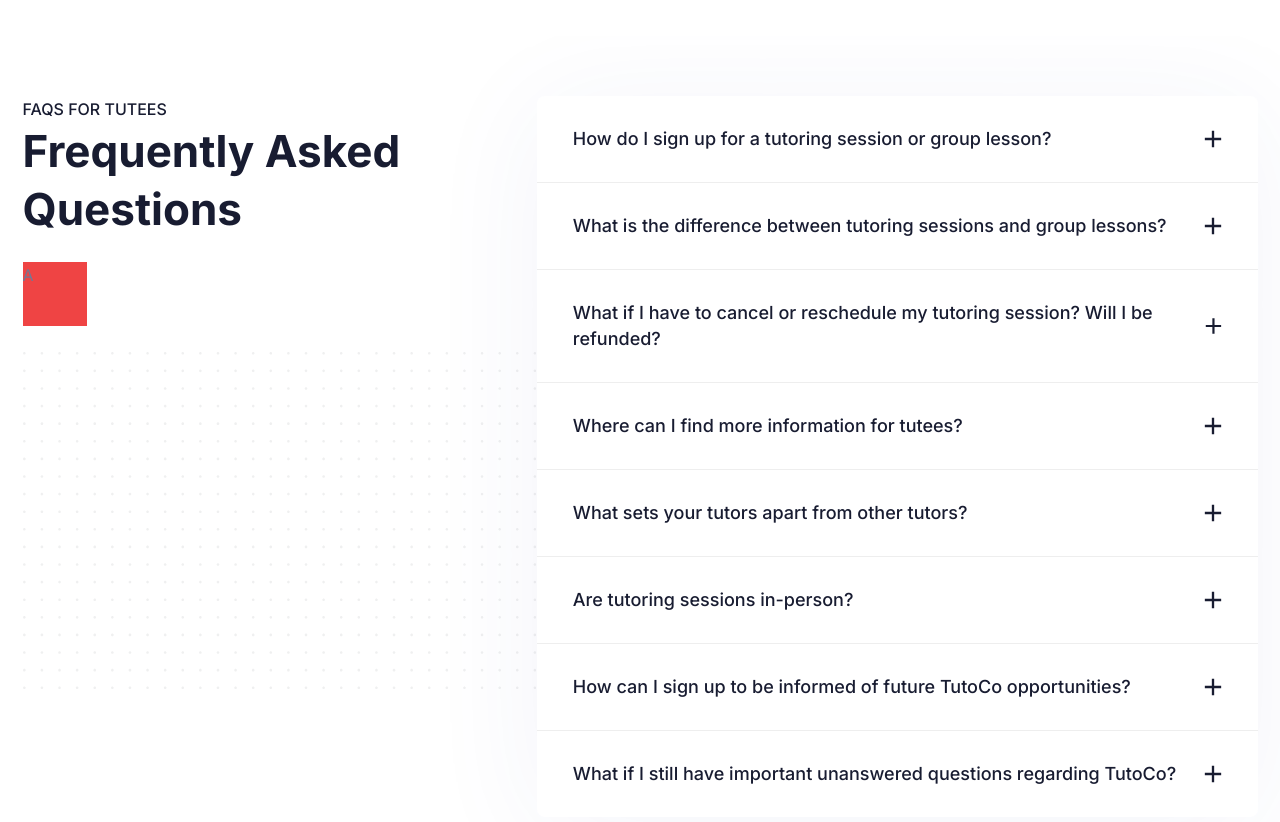
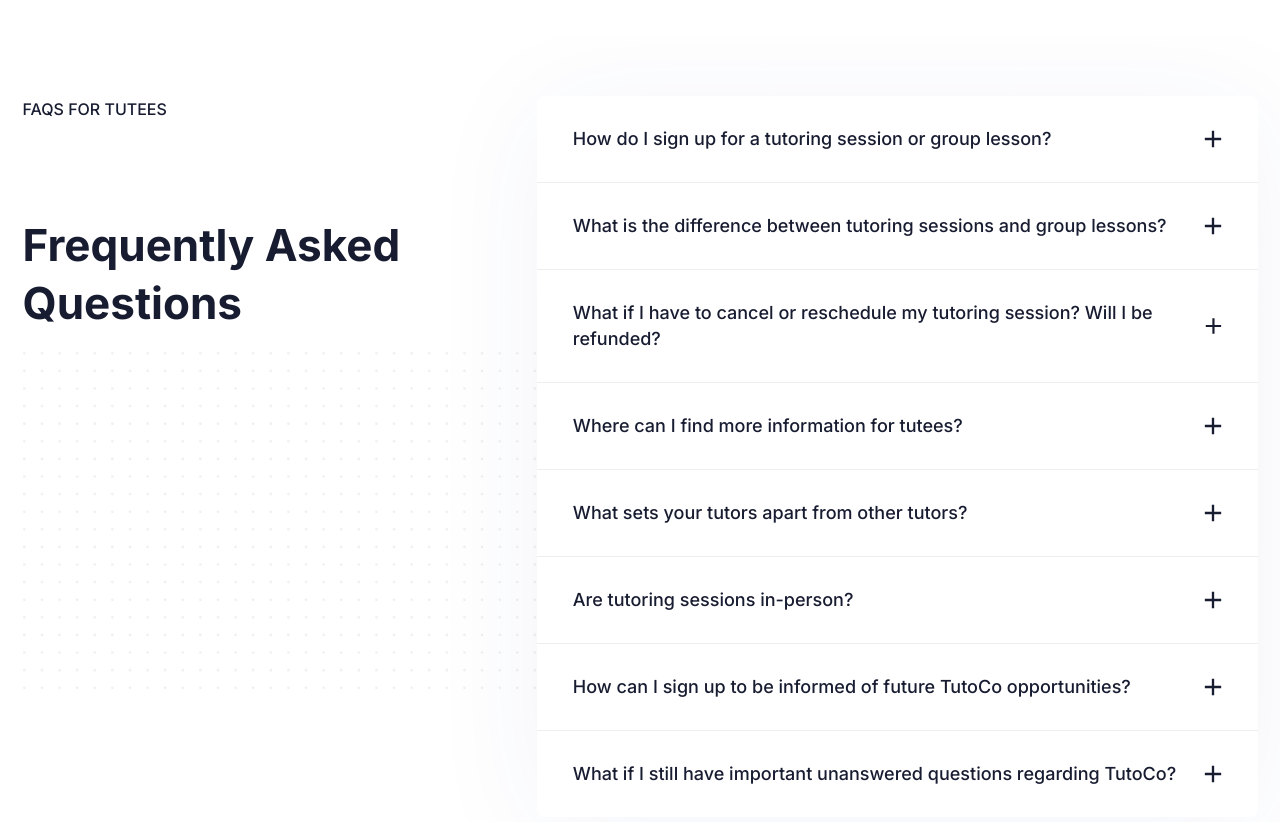
Before and after one commit to TutoCo/tutoco-site, a Next.js app: page / in a window 1280 px wide. Shown: the part 2240-3062 px from the top of the page. Built offline with nearby package versions, Linux system fonts and the light colour scheme.

Commit message:
copy sticky from suboff

```diff
--- a/components/FAQ/index.tsx
+++ b/components/FAQ/index.tsx
@@ -54,12 +54,12 @@ const FAQ = () => {
               <span className="font-medium uppercase text-black dark:text-white">
                 FAQs FOR TUTEES
               </span>
-              <h2 className="sticky inset-0 mb-6 text-3xl font-bold text-black dark:text-white xl:text-hero">
+              <h2 className="sticky top-[120px] mb-6 text-3xl font-bold text-black dark:text-white xl:text-hero">
                 Frequently Asked<br/>
                 Questions
               </h2>
-              <div className="sticky bottom-0 left-0 h-16 w-16 bg-red-500">A</div>
-
+{/*               <div className="sticky bottom-0 left-0 h-16 w-16 bg-red-500">A</div>
+ */}
 
               {/*<a
                 href="#"
```
